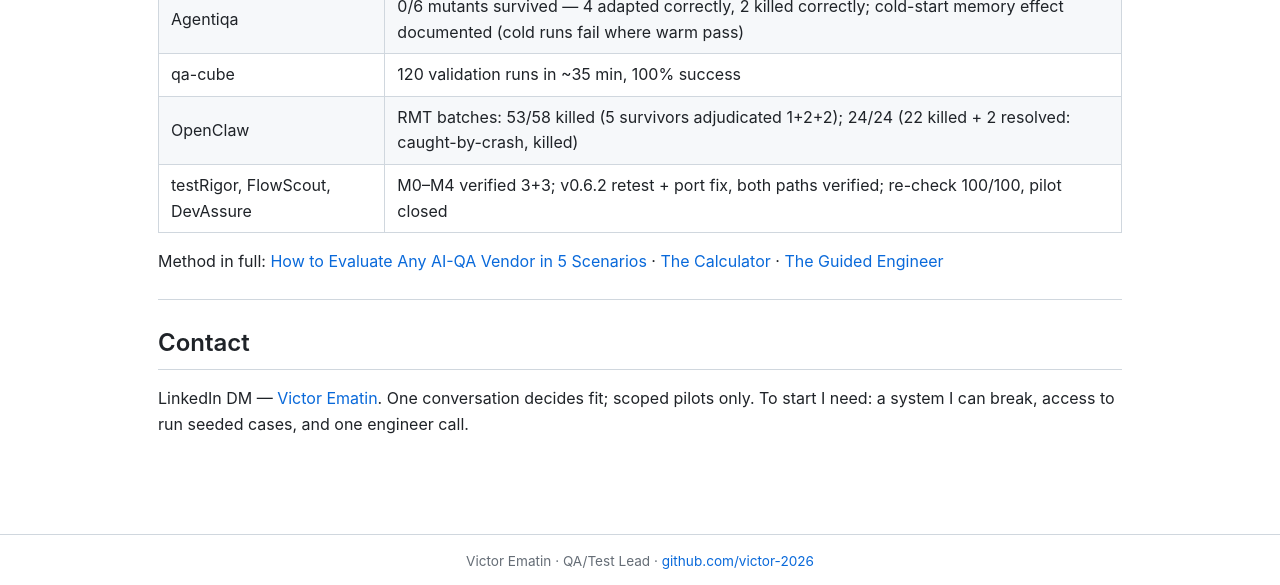
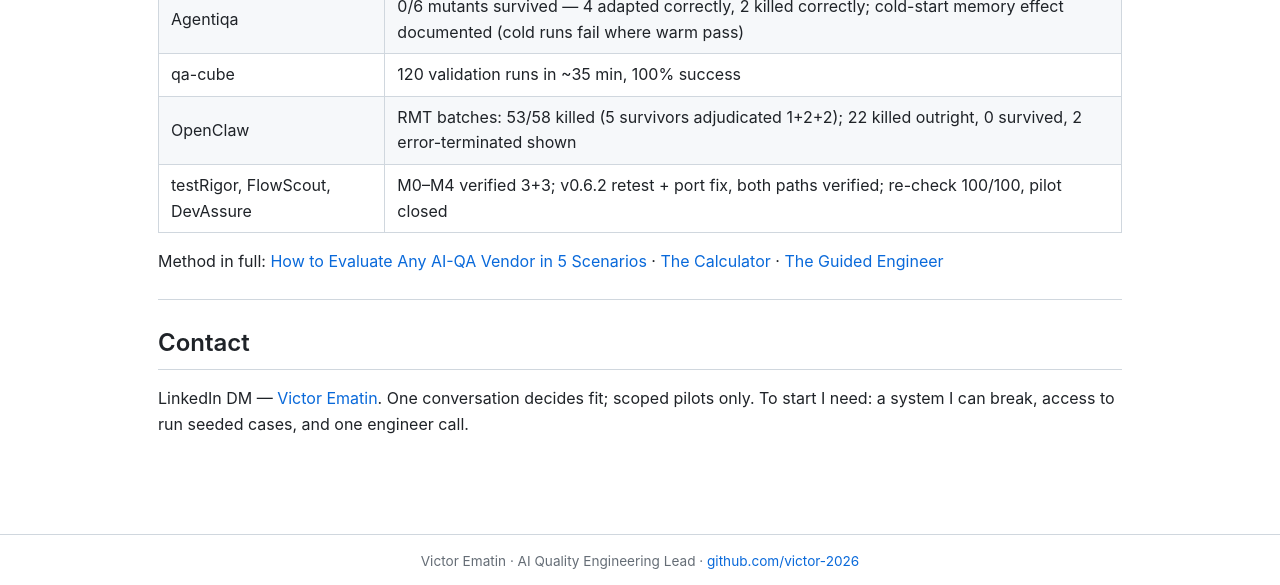
Before and after one commit to victor-2026/portfolio, a Jekyll site: the page built from practice.md, in a window 1280 px wide. Shown: the part 866-1451 px from the top of the page. Built offline with Jekyll 4.4.1, drawn with Linux system fonts in a browser that asks for light colours; our own code applies the rules of GitHub Pages for plain Markdown files.

Commit message:
Practice review fixes: footer role unified, OpenClaw back to W2-verified wording

```diff
--- a/_layouts/default.html
+++ b/_layouts/default.html
@@ -183,7 +183,7 @@
 </div>
 
 <div class="site-footer">
-  Victor Ematin · QA/Test Lead · <a href="https://github.com/victor-2026">github.com/victor-2026</a>
+  Victor Ematin · AI Quality Engineering Lead · <a href="https://github.com/victor-2026">github.com/victor-2026</a>
 </div>
 
 </body>
--- a/practice.md
+++ b/practice.md
@@ -30,7 +30,7 @@ Open methodology + open tooling: [VerdictGate](https://github.com/victor-2026/ve
 | QAEverest (DevQAExpert) | Initial batch: caught 0 of 4 seeded breaks → FAIL (red gate); relevance + tolerance semantics co-drafted |
 | Agentiqa | 0/6 mutants survived — 4 adapted correctly, 2 killed correctly; cold-start memory effect documented (cold runs fail where warm pass) |
 | qa-cube | 120 validation runs in ~35 min, 100% success |
-| OpenClaw | RMT batches: 53/58 killed (5 survivors adjudicated 1+2+2); 24/24 (22 killed + 2 resolved: caught-by-crash, killed) |
+| OpenClaw | RMT batches: 53/58 killed (5 survivors adjudicated 1+2+2); 22 killed outright, 0 survived, 2 error-terminated shown |
 | testRigor, FlowScout, DevAssure | M0–M4 verified 3+3; v0.6.2 retest + port fix, both paths verified; re-check 100/100, pilot closed |
 
 Method in full: [How to Evaluate Any AI-QA Vendor in 5 Scenarios](https://www.linkedin.com/pulse/how-evaluate-any-ai-qa-vendor-5-scenarios-victor-ematin-lqdhe/) · [The Calculator](https://www.linkedin.com/pulse/your-vendors-green-report-claim-heres-calculator-checks-victor-ematin-gml4f/) · [The Guided Engineer](https://www.linkedin.com/pulse/qa-didnt-get-replaced-got-promoted-victor-ematin-9jzse/)
```
